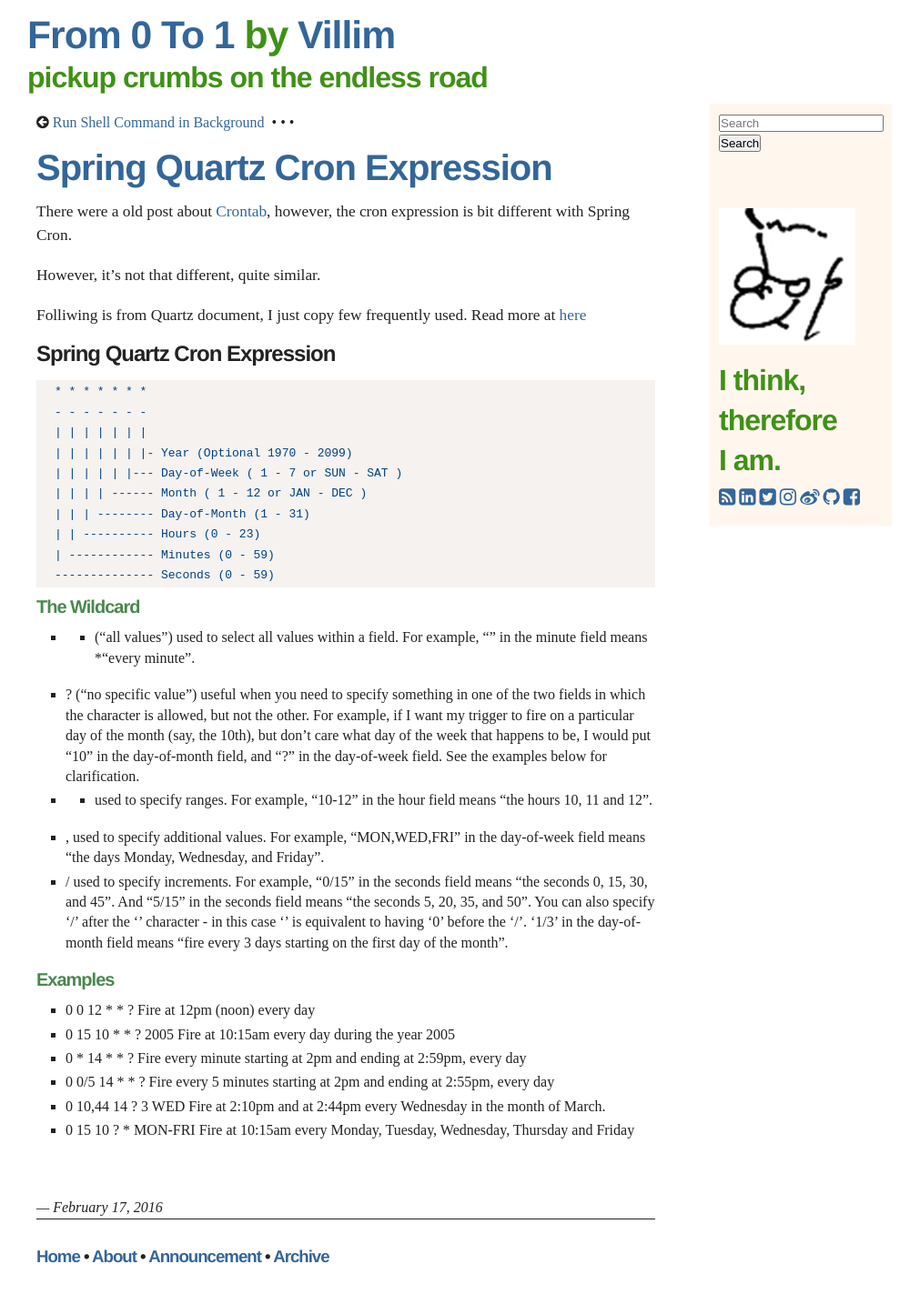
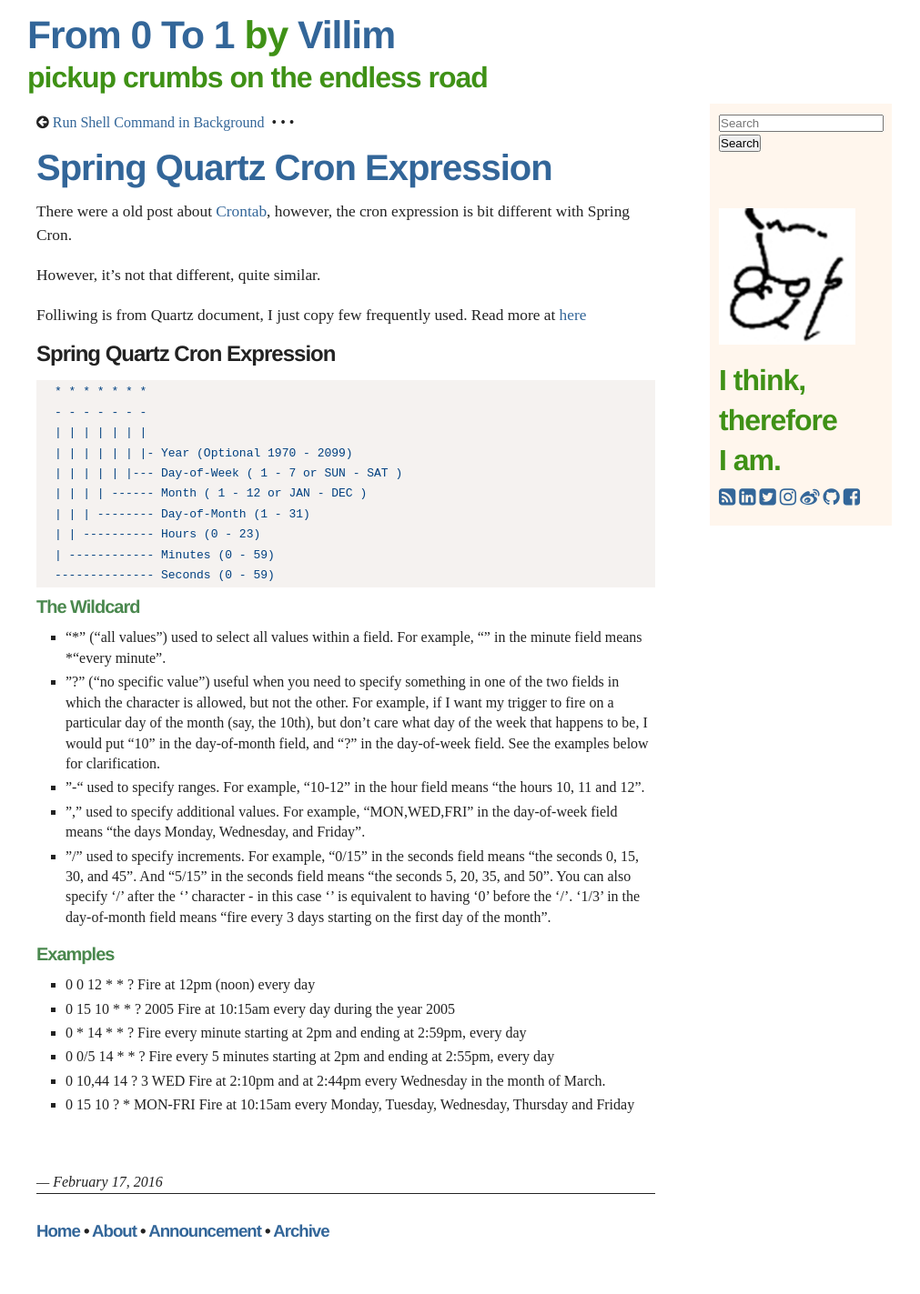
Before and after one commit to villim/villim.github.io, a Jekyll site: the page built from _posts/2016-02-17-spring-quartz-cron-expression.md, in a window 1280 px wide. Shown: the whole page at 91% size, without its empty margins (135-1146 px from the left). Built offline with Jekyll 4.4.1, drawn with Linux system fonts in a browser that asks for light colours; nearby versions of some CDN libraries; after the commit the page ends 1395 px from its top, so only the background shows below that.

```diff
--- a/_posts/2016-02-17-spring-quartz-cron-expression.md
+++ b/_posts/2016-02-17-spring-quartz-cron-expression.md
@@ -26,11 +26,11 @@ Folliwing is from Quartz document, I just copy few frequently used. Read more at
 
 ### The Wildcard
 
-* * ("all values")  used to select all values within a field. For example, "" in the minute field means *"every minute".
-* ? ("no specific value")  useful when you need to specify something in one of the two fields in which the character is allowed, but not the other. For example, if I want my trigger to fire on a particular day of the month (say, the 10th), but don't care what day of the week that happens to be, I would put "10" in the day-of-month field, and "?" in the day-of-week field. See the examples below for clarification.
-* -  used to specify ranges. For example, "10-12" in the hour field means "the hours 10, 11 and 12".
-* ,  used to specify additional values. For example, "MON,WED,FRI" in the day-of-week field means "the days Monday, Wednesday, and Friday".
-* /  used to specify increments. For example, "0/15" in the seconds field means "the seconds 0, 15, 30, and 45". And "5/15" in the seconds field means "the seconds 5, 20, 35, and 50". You can also specify '/' after the '' character - in this case '' is equivalent to having '0' before the '/'. '1/3' in the day-of-month field means "fire every 3 days starting on the first day of the month".
+* "*" ("all values")  used to select all values within a field. For example, "" in the minute field means *"every minute".
+* "?" ("no specific value")  useful when you need to specify something in one of the two fields in which the character is allowed, but not the other. For example, if I want my trigger to fire on a particular day of the month (say, the 10th), but don't care what day of the week that happens to be, I would put "10" in the day-of-month field, and "?" in the day-of-week field. See the examples below for clarification.
+* "-"  used to specify ranges. For example, "10-12" in the hour field means "the hours 10, 11 and 12".
+* ","  used to specify additional values. For example, "MON,WED,FRI" in the day-of-week field means "the days Monday, Wednesday, and Friday".
+* "/"  used to specify increments. For example, "0/15" in the seconds field means "the seconds 0, 15, 30, and 45". And "5/15" in the seconds field means "the seconds 5, 20, 35, and 50". You can also specify '/' after the '' character - in this case '' is equivalent to having '0' before the '/'. '1/3' in the day-of-month field means "fire every 3 days starting on the first day of the month".
 
 ### Examples
 * 0 0 12 * * ?	Fire at 12pm (noon) every day
```
